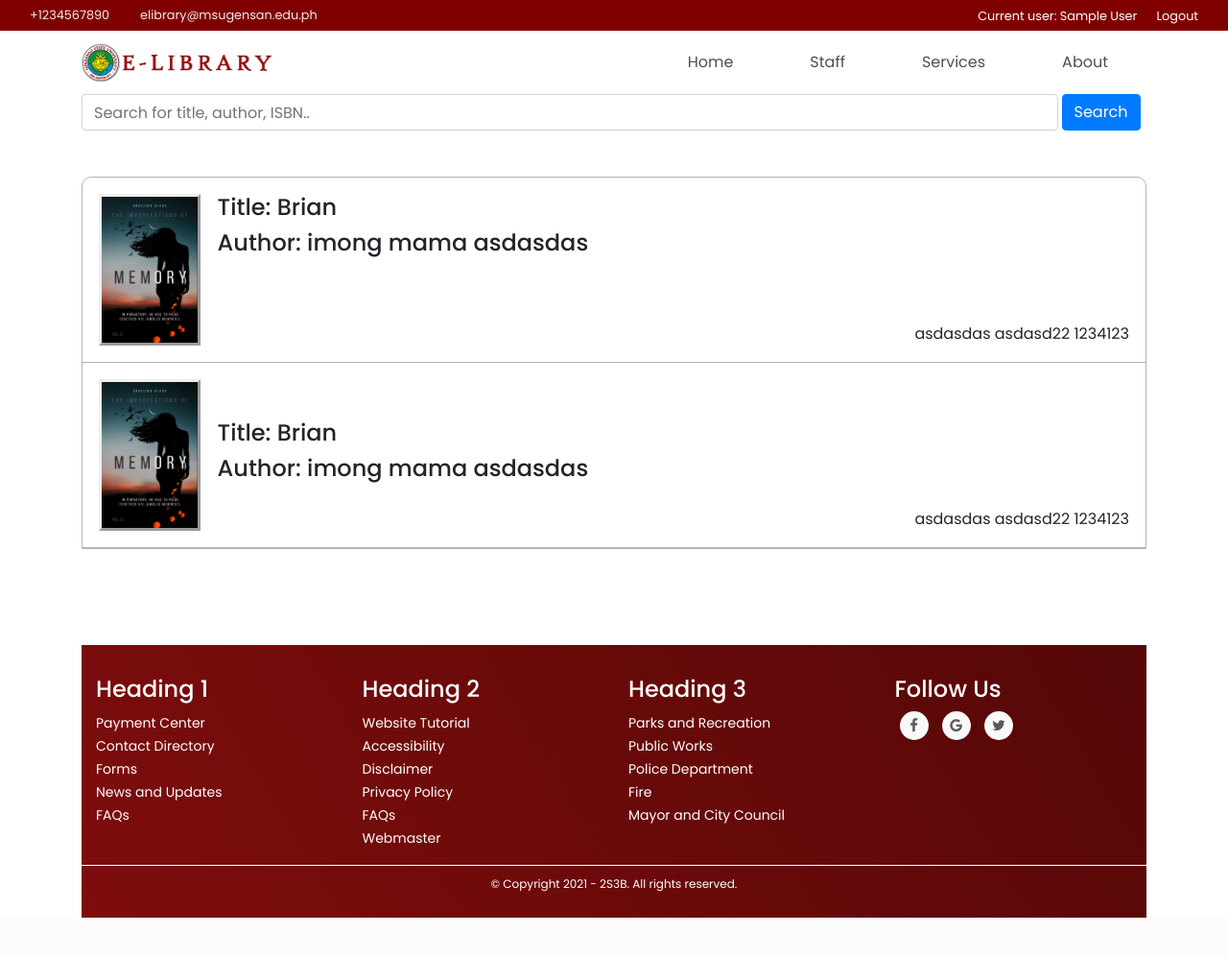
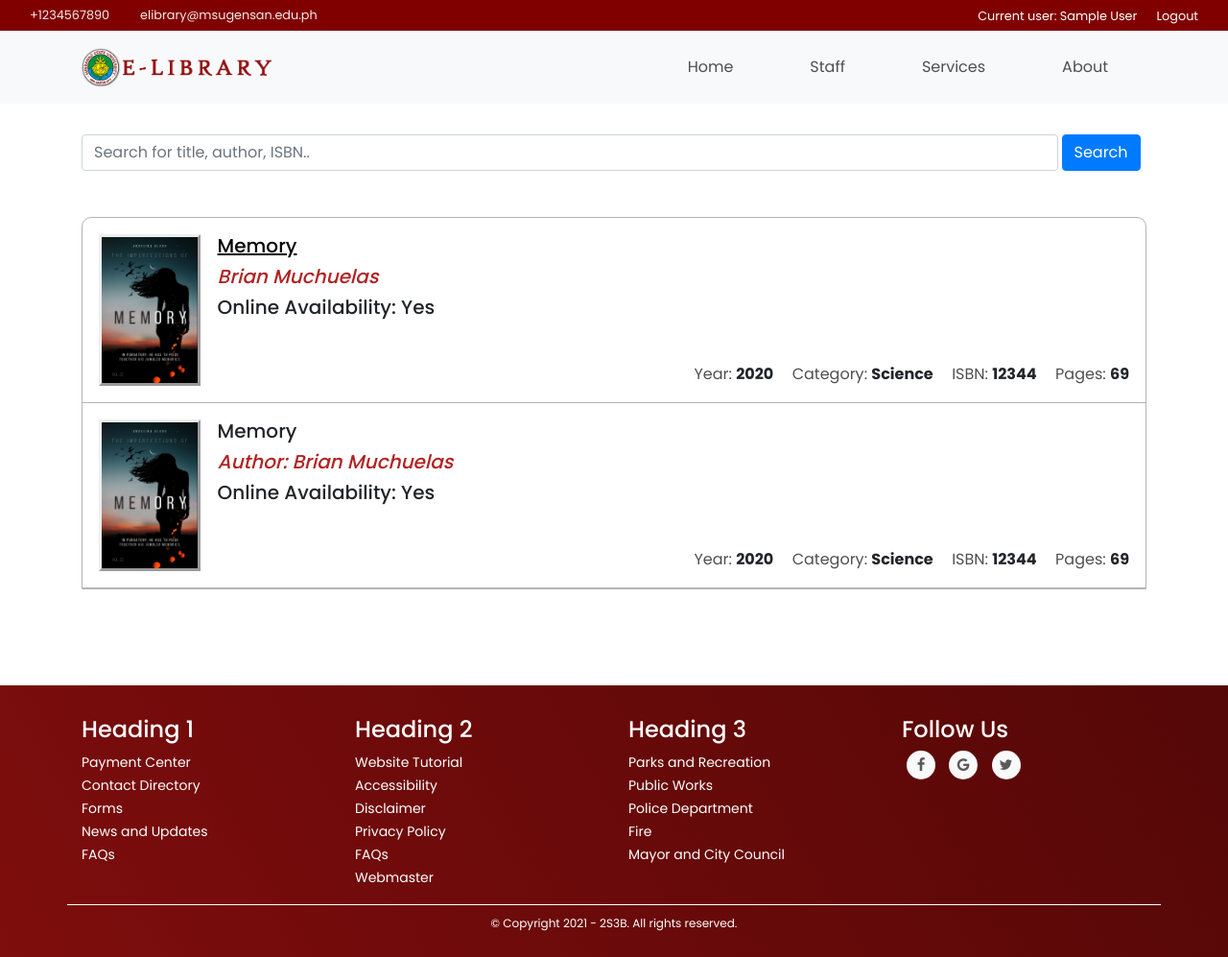
Before and after one commit to brianbeastmode/library, a Django app: page /library in a window 1280 px wide. Shown: the whole page at 96% size. Before the commit the page ends 956 px from the top, so only its background shows below. Run offline with Django 3.2, Linux system fonts and the light colour scheme; the visitor is signed in with stand-in values (Sample User, id 1); some libraries are stand-ins or nearby versions.

Commit message:
edited library page
css and html

```diff
--- a/elib/library/models.py
+++ b/elib/library/models.py
@@ -4,6 +4,7 @@ class Books(models.Model):
     bookName = models.CharField(max_length=100)
     bookAuthor = models.CharField(max_length=100)
     bookDescription = models.TextField()
+    bookCategory = models.CharField(max_length=100, blank=True)
     yearPublished = models.IntegerField()
     bookImage = models.ImageField(upload_to='covers', blank=True)
     isbn = models.IntegerField(blank=True)
--- a/elib/static/css/style.css
+++ b/elib/static/css/style.css
@@ -28,11 +28,8 @@ html, body {
 }
 
 .bottom-navbar {
-	padding: .8rem;
-  height: 5rem;
-  width: 100%;
-  margin: auto;
-  /* background-color: rgb(235, 229, 229); */
+  padding: .8rem;
+  margin-bottom: 2rem;
 }
 
 .nav-link {
@@ -52,7 +49,7 @@ html, body {
 
 /*  carousel */
 .carousel-item {
-  height:100%;
+  height:90vh;
   min-height: 300px;
   background: no-repeat center center scroll;
   -webkit-background-size: cover;
@@ -226,16 +223,10 @@ ul.social-network li {
 
 }
 
-.table-main {
-
-
-}
-
 .details-container {
   width: 90%;
   padding-left: 1rem;
   position:relative;
-
 }
 
 .book-caption-container {
@@ -243,21 +234,39 @@ ul.social-network li {
   top:0;
 }
 
+.book-caption-container a{
+  text-decoration-line: underline;
+  color: black;
+}
+
+.book-caption-container a:hover{
+  color: #B22222;
+}
+
+.book-caption:nth-child(2){
+  font-style: italic;
+  color: #B22222;
+
+}
 .book-caption {
+  font-size: 20px;
 }
 
 .book-details-container {
   display: inline;
+  vertical-align: text-bottom;
   position: absolute;
-  bottom:0;
-  right:0;
-
+  bottom: 0;
+  right: 0px;
 }
 
 .book-details {
   display: inline;
   vertical-align: bottom;
+  margin-left: 1rem;
+
 }
+
 
 .item-cover {
   width: 7rem;
@@ -270,6 +279,16 @@ ul.social-network li {
   border-style: outset;
 }
 
+.details-label {
+  color: #4f4f4f;
+  display: inline;
+
+}
+
+.details-value {
+  display: inline;
+  font-weight: bold;
+}
 /* end of library css */
 
 
--- a/elib/templates/index.html
+++ b/elib/templates/index.html
@@ -45,10 +45,10 @@
             <a class="nav-link" href="/staff">Staff</a>
           </li>
           <li class="nav-item">
-            <a class="nav-link" href="#">Services</a>
+            <a class="nav-link" href="/services">Services</a>
           </li>
           <li class="nav-item">
-            <a class="nav-link" href="#">About</a>
+            <a class="nav-link" href="/about">About</a>
           </li>
         </ul>
       </div>
--- a/elib/templates/library.html
+++ b/elib/templates/library.html
@@ -3,7 +3,7 @@
 
 {% block content %}
 <!-- end of navbar -->
-<nav class="navbar navbar-expand-lg navbar-light">
+<nav class="navbar bottom-navbar navbar-expand-lg navbar-light bg-light">
     <div class="container bottom-navbar-container">
       <a class="navbar-brand" href="/"><img src="{% static 'img/msu-banner.png' %}" height="40px"></a>
       <button class="navbar-toggler" type="button" data-toggle="collapse" data-target="#navbarResponsive"><span
@@ -38,7 +38,7 @@
 
 <div class="container book-list-container mt-5 ">
   <div class="book-list">
-    <div class="book-box">
+    <div class="container book-box">
       <table class="table-main">
         <thead>
           <tr>
@@ -48,20 +48,44 @@
                 <tbody>
                   <tr>
                     <td class="book-caption-container">
-                      <h4 class="book-caption">Title: Brian</h4>
-                      <h4 class="book-caption">Author: imong mama asdasdas</h4>
+                      <a href="#"><h4 class="book-caption">Memory</h4></a>
+                      <h4 class="book-caption">Brian Muchuelas</h4>
+                      <h4 class="book-caption">Online Availability: Yes</h4>
                     </td>
                   </tr>
                   <tr>
                     <td class="book-details-container">
                         <div id="book-year" class="book-details">
-                          asdasdas
+                          <div class="details-label">
+                            Year:
+                          </div>
+                          <div class="details-value">
+                            2020
+                          </div>
                         </div>
                         <div id="book-category" class="book-details">
-                          asdasd22
+                          <div class="details-label">
+                            Category:
+                          </div>
+                          <div class="details-value">
+                            Science
+                          </div>
                         </div>
                         <div id="book-ISBN" class="book-details">
-                          1234123
+                          <div class="details-label">
+                            ISBN:
+                          </div>
+                          <div class="details-value">
+                            12344
+                          </div>
+                        </div>
+                        <div id="book-ISBN" class="book-details">
+                          <div class="details-label">
+                            Pages:
+                          </div>
+                          <div class="details-value">
+                            69
+                          </div>
                         </div>
                     </td>
                   </tr>
@@ -81,21 +105,45 @@
               <table>
                 <tbody>
                   <tr>
-                    <td>
-                      <h4 class="book-caption">Title: Brian</h4>
-                      <h4 class="book-caption">Author: imong mama asdasdas</h4>
+                    <td class="book-caption-container">
+                      <h4 class="book-caption">Memory</h4>
+                      <h4 class="book-caption">Author: Brian Muchuelas</h4>
+                      <h4 class="book-caption">Online Availability: Yes</h4>
                     </td>
                   </tr>
                   <tr>
                     <td class="book-details-container">
                         <div id="book-year" class="book-details">
-                          asdasdas
+                          <div class="details-label">
+                            Year:
+                          </div>
+                          <div class="details-value">
+                            2020
+                          </div>
                         </div>
                         <div id="book-category" class="book-details">
-                          asdasd22
+                          <div class="details-label">
+                            Category:
+                          </div>
+                          <div class="details-value">
+                            Science
+                          </div>
                         </div>
                         <div id="book-ISBN" class="book-details">
-                          1234123
+                          <div class="details-label">
+                            ISBN:
+                          </div>
+                          <div class="details-value">
+                            12344
+                          </div>
+                        </div>
+                        <div id="book-ISBN" class="book-details">
+                          <div class="details-label">
+                            Pages:
+                          </div>
+                          <div class="details-value">
+                            69
+                          </div>
                         </div>
                     </td>
                   </tr>
@@ -107,6 +155,7 @@
       </table>
     </div>
   </div>
+</div>
 
 
 {% endblock %}
--- a/elib/templates/staff.html
+++ b/elib/templates/staff.html
@@ -5,7 +5,7 @@
 
 {% block content%}
   <!-- end of navbar -->
-<nav class="navbar navbar-expand-lg navbar-light">
+<nav class="navbar navbar-expand-lg navbar-light bg-light">
     <div class="container bottom-navbar-container">
       <a class="navbar-brand" href="/"><img src="{% static 'img/msu-banner.png' %}" height="40px"></a>
       <button class="navbar-toggler" type="button" data-toggle="collapse" data-target="#navbarResponsive"><span
```
